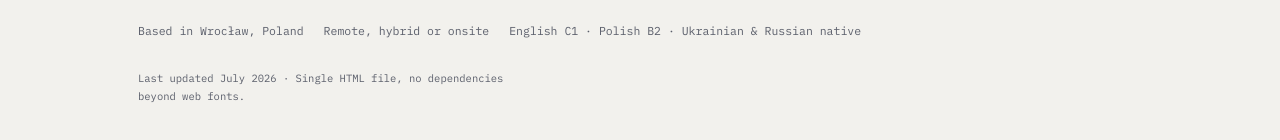
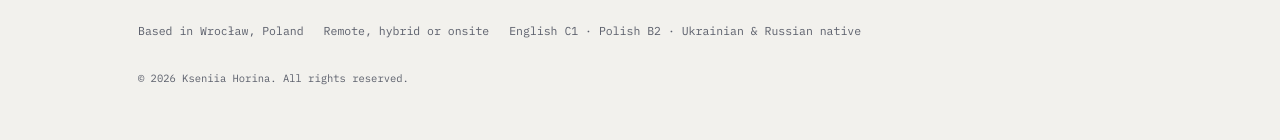
Before and after one commit to kseniia-horina/kseniia-horina.github.io, a plain HTML site: page index.html in a window 1280 px wide. Shown: the part 6873-7013 px from the top of the page. Drawn offline with Linux system fonts and the light colour scheme.

Commit message:
Update footer to copyright notice

```diff
--- a/index.html
+++ b/index.html
@@ -658,7 +658,7 @@ footer{padding:clamp(52px,7vw,76px) 0 clamp(60px,9vw,92px);border-top:2px solid
       <span>English C1 · Polish B2 · Ukrainian &amp; Russian native</span>
     </div>
 
-    <p class="fine">Last updated July 2026 · Single HTML file, no dependencies beyond web fonts.</p>
+    <p class="fine">© 2026 Kseniia Horina. All rights reserved.</p>
   </div>
 </footer>
 
```
